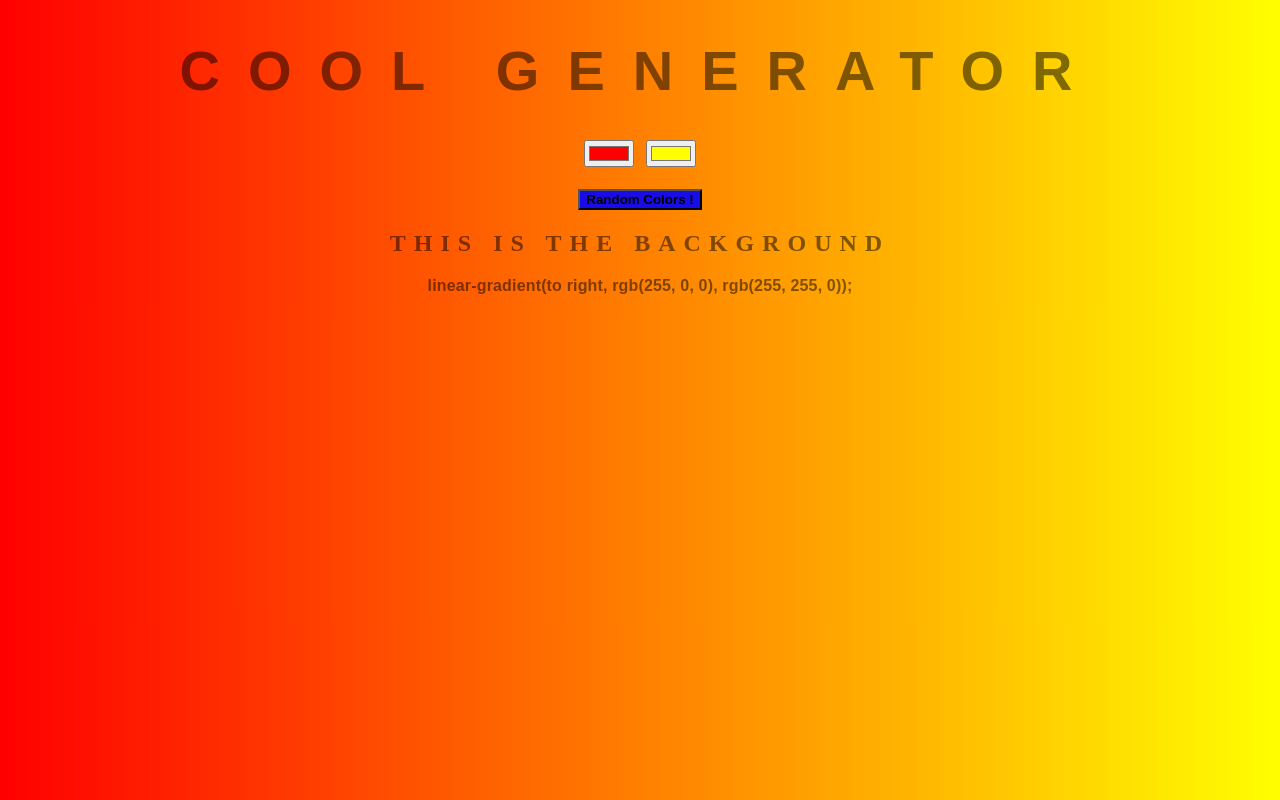
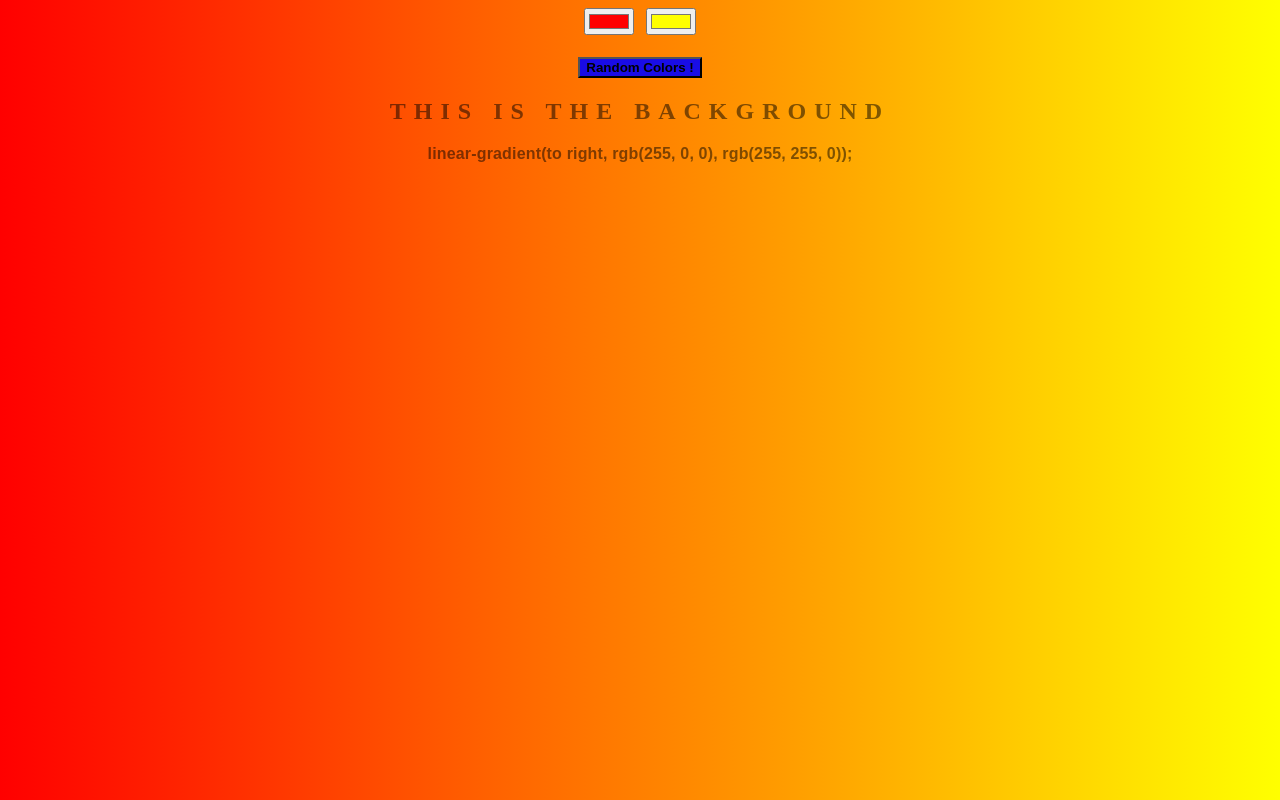
Before and after one commit to natan7366/Background-Generator, a plain HTML site: page index.html in a window 1280 px wide. Drawn offline with Linux system fonts and the light colour scheme.

Commit message:
delete h1

```diff
--- a/index.html
+++ b/index.html
@@ -5,7 +5,7 @@
 	<link rel="stylesheet" type="text/css" href="style.css">
 </head>
 <body id="gradient">
-	<h1>COOL GENERATOR</h1>
+
 	<input class="color1" type="color" name="color11" value="#ff0000"><!-- The value must be in seven-character hexadecimal notation. -->
 	<input class="color2" type="color" name="color22" value="#ffff00"><!-- The value must be in seven-character hexadecimal notation. -->
 	<br>
```
